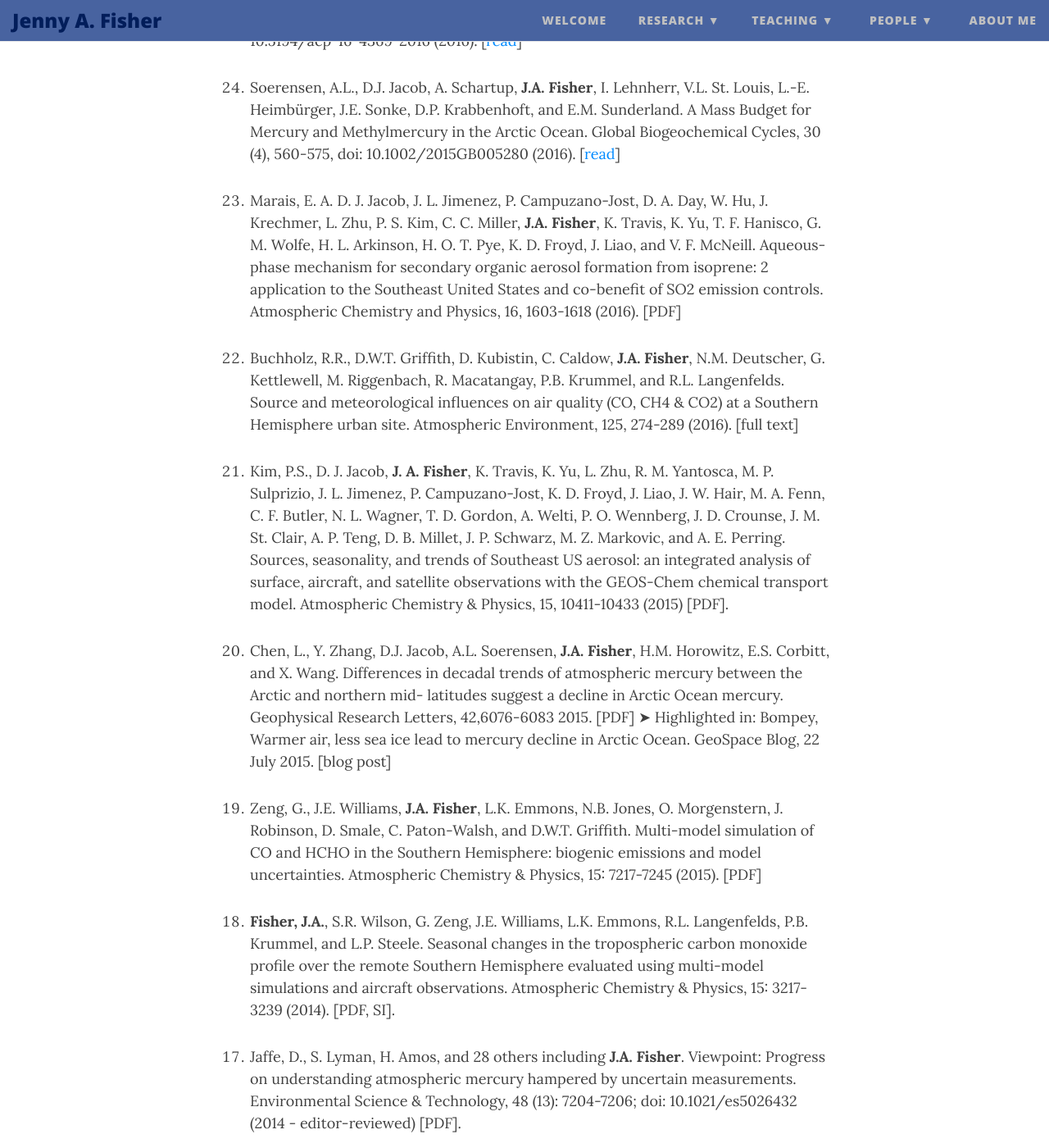
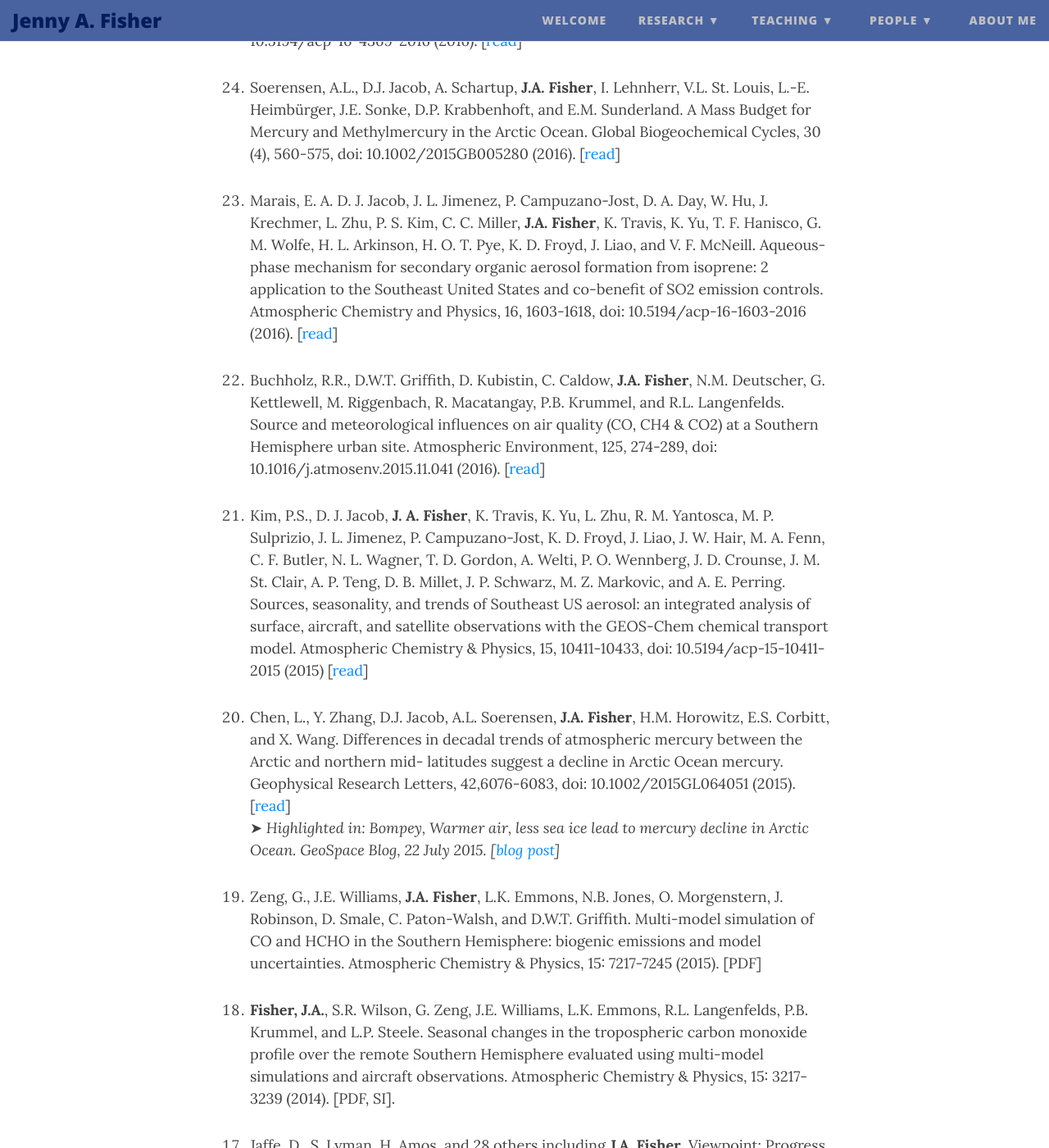
Before and after one commit to jennyfisher/jennyfisher.github.io, a Jekyll site: the page built from publications.md, in a window 1280 px wide and 1400 px high, scrolled down 2984 px. Shown: the whole window at 82% size. Built offline with Jekyll 4.4.1, drawn with Linux system fonts in a browser that asks for light colours; nearby versions of some CDN libraries; some of the changed text lies outside the part shown.

Commit message:
Update publications.md

```diff
--- a/publications.md
+++ b/publications.md
@@ -41,14 +41,14 @@ title: Publications
 
 24.  Soerensen, A.L., D.J. Jacob, A. Schartup, **J.A. Fisher**, I. Lehnherr, V.L. St. Louis, L.-E. Heimbürger, J.E. Sonke, D.P. Krabbenhoft, and E.M. Sunderland. A Mass Budget for Mercury and Methylmercury in the Arctic Ocean. Global Biogeochemical Cycles, 30 (4), 560-575, doi: 10.1002/2015GB005280 (2016). [[read](http://dx.doi.org/10.1002/2015GB005280)]
 
-23. Marais, E. A. D. J. Jacob, J. L. Jimenez, P. Campuzano-Jost, D. A. Day, W. Hu, J. Krechmer, L. Zhu, P. S. Kim, C. C. Miller, **J.A. Fisher**, K. Travis, K. Yu, T. F. Hanisco, G. M. Wolfe, H. L. Arkinson, H. O. T. Pye, K. D. Froyd, J. Liao, and V. F. McNeill. Aqueous-phase mechanism for secondary organic aerosol formation from isoprene: 2 application to the Southeast United States and co-benefit of SO2 emission controls. Atmospheric Chemistry and Physics, 16, 1603-1618 (2016). [PDF]
+23. Marais, E. A. D. J. Jacob, J. L. Jimenez, P. Campuzano-Jost, D. A. Day, W. Hu, J. Krechmer, L. Zhu, P. S. Kim, C. C. Miller, **J.A. Fisher**, K. Travis, K. Yu, T. F. Hanisco, G. M. Wolfe, H. L. Arkinson, H. O. T. Pye, K. D. Froyd, J. Liao, and V. F. McNeill. Aqueous-phase mechanism for secondary organic aerosol formation from isoprene: 2 application to the Southeast United States and co-benefit of SO2 emission controls. Atmospheric Chemistry and Physics, 16, 1603-1618, doi: 10.5194/acp-16-1603-2016 (2016). [[read](https://doi.org/10.5194/acp-16-1603-2016)]
 
-22. Buchholz, R.R., D.W.T. Griffith, D. Kubistin, C. Caldow, **J.A. Fisher**, N.M. Deutscher, G. Kettlewell, M. Riggenbach, R. Macatangay, P.B. Krummel, and R.L. Langenfelds. Source and meteorological influences on air quality (CO, CH4 & CO2) at a Southern Hemisphere urban site. Atmospheric Environment, 125, 274-289 (2016). [full text]
+22. Buchholz, R.R., D.W.T. Griffith, D. Kubistin, C. Caldow, **J.A. Fisher**, N.M. Deutscher, G. Kettlewell, M. Riggenbach, R. Macatangay, P.B. Krummel, and R.L. Langenfelds. Source and meteorological influences on air quality (CO, CH4 & CO2) at a Southern Hemisphere urban site. Atmospheric Environment, 125, 274-289, doi: 10.1016/j.atmosenv.2015.11.041 (2016). [[read](https://doi.org/10.1016/j.atmosenv.2015.11.041)]
 
-21. Kim, P.S., D. J. Jacob, **J. A. Fisher**, K. Travis, K. Yu, L. Zhu, R. M. Yantosca, M. P. Sulprizio, J. L. Jimenez, P. Campuzano-Jost, K. D. Froyd, J. Liao, J. W. Hair, M. A. Fenn, C. F. Butler, N. L. Wagner, T. D. Gordon, A. Welti, P. O. Wennberg, J. D. Crounse, J. M. St. Clair, A. P. Teng, D. B. Millet, J. P. Schwarz, M. Z. Markovic, and A. E. Perring. Sources, seasonality, and trends of Southeast US aerosol: an integrated analysis of surface, aircraft, and satellite observations with the GEOS-Chem chemical transport model. Atmospheric Chemistry & Physics, 15, 10411-10433 (2015) [PDF].
+21. Kim, P.S., D. J. Jacob, **J. A. Fisher**, K. Travis, K. Yu, L. Zhu, R. M. Yantosca, M. P. Sulprizio, J. L. Jimenez, P. Campuzano-Jost, K. D. Froyd, J. Liao, J. W. Hair, M. A. Fenn, C. F. Butler, N. L. Wagner, T. D. Gordon, A. Welti, P. O. Wennberg, J. D. Crounse, J. M. St. Clair, A. P. Teng, D. B. Millet, J. P. Schwarz, M. Z. Markovic, and A. E. Perring. Sources, seasonality, and trends of Southeast US aerosol: an integrated analysis of surface, aircraft, and satellite observations with the GEOS-Chem chemical transport model. Atmospheric Chemistry & Physics, 15, 10411-10433, doi: 10.5194/acp-15-10411-2015 (2015) [[read](https://doi.org/10.5194/acp-15-10411-2015)]
 
-20. Chen, L., Y. Zhang, D.J. Jacob, A.L. Soerensen, **J.A. Fisher**, H.M. Horowitz, E.S. Corbitt, and X. Wang. Differences in decadal trends of atmospheric mercury between the Arctic and northern mid- latitudes suggest a decline in Arctic Ocean mercury. Geophysical Research Letters, 42,6076-6083 2015. [PDF]
-➤ Highlighted in: Bompey, Warmer air, less sea ice lead to mercury decline in Arctic Ocean. GeoSpace Blog, 22 July 2015. [blog post]
+20. Chen, L., Y. Zhang, D.J. Jacob, A.L. Soerensen, **J.A. Fisher**, H.M. Horowitz, E.S. Corbitt, and X. Wang. Differences in decadal trends of atmospheric mercury between the Arctic and northern mid- latitudes suggest a decline in Arctic Ocean mercury. Geophysical Research Letters, 42,6076-6083, doi: 10.1002/2015GL064051 (2015). [[read](https://doi.org/10.1002/2015GL064051)]<br/>
+➤ *Highlighted in: Bompey, Warmer air, less sea ice lead to mercury decline in Arctic Ocean. GeoSpace Blog, 22 July 2015. [[blog post](https://blogs.agu.org/geospace/2015/07/22/warmer-air-less-sea-ice-leads-to-mercury-decline-in-arctic-ocean/)]*
 
 19. Zeng, G., J.E. Williams, **J.A. Fisher**, L.K. Emmons, N.B. Jones, O. Morgenstern, J. Robinson, D. Smale, C. Paton-Walsh, and D.W.T. Griffith. Multi-model simulation of CO and HCHO in the Southern Hemisphere: biogenic emissions and model uncertainties. Atmospheric Chemistry & Physics, 15: 7217-7245 (2015). [PDF]
 
@@ -61,7 +61,7 @@ title: Publications
 15. **Fisher, J.A.**, D.J. Jacob, A.L. Soerensen, H.M. Amos, E.S. Corbitt, D.G. Streets, Q. Wang, R.M. Yantosca, and E.M. Sunderland. Factors driving mercury variability in the Arctic atmosphere and ocean over the past thirty years. Global Biogeochemical Cycles, 27: 1226-1235, doi:10.1002/2013GB004689 (2013). [online - subscription required]
 
 14. **Fisher, J.A.**, D.J. Jacob, A.L. Soerensen, H.M. Amos, A. Steffen, and E.M. Sunderland. Riverine source of Arctic Ocean mercury inferred from atmospheric observations. Nature Geoscience, 5: 499 (2012). [online - subscription required]</br>
-*Highlighted in: Sonke and Heimbürger, Environmental Science: Mercury in flux. Nature Geoscience, 5: 447 (2012). [News and Views].*
+➤ *Highlighted in: Sonke and Heimbürger, Environmental Science: Mercury in flux. Nature Geoscience, 5: 447 (2012). [News and Views].*
 
 13. Tai, A.P.K., L.J. Mickley, D.J. Jacob, E.M. Leibensperger, L. Zhang, **J.A. Fisher**, and H.O.T. Pye. Meteorological modes of variability for fine particulate matter (PM2.5) air quality in the United States: implications for PM2.5 sensitivity to climate change. Atmospheric Chemistry and Physics, 12: 3131-3145 (2012). [PDF]
 
```
